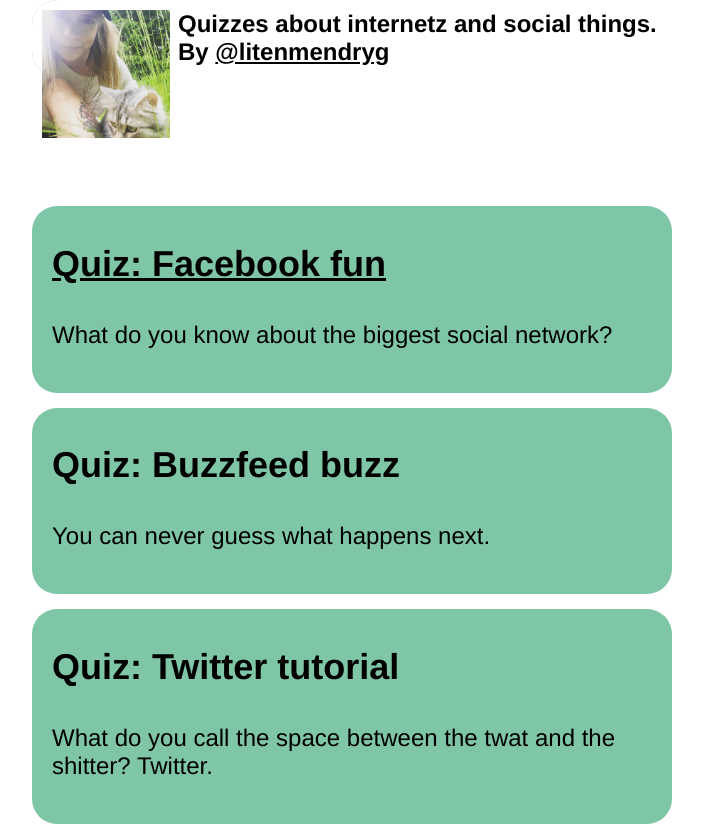
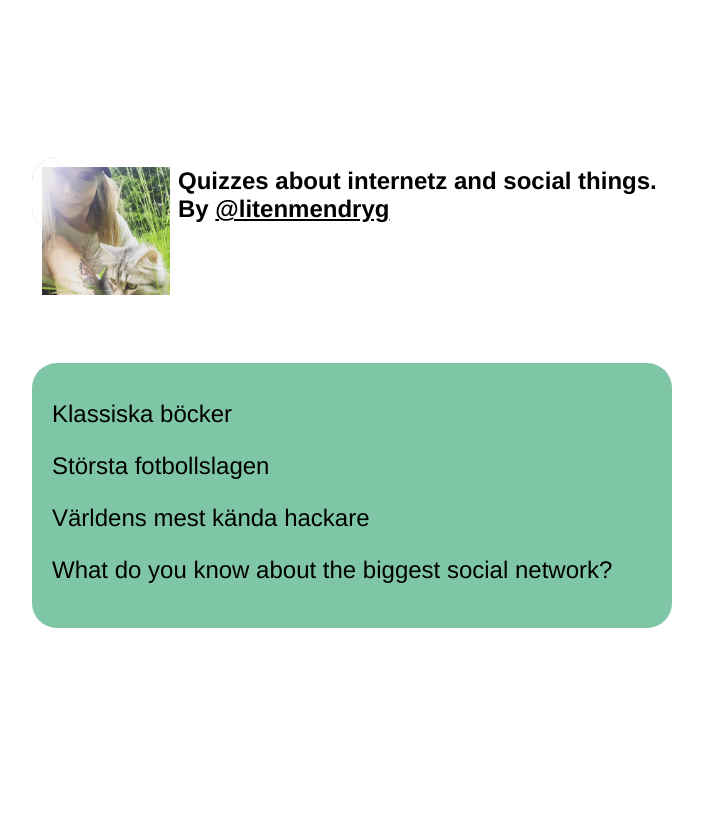
Before and after one commit to lindaheriksson/quizsite, a Django app: page / in a window 1280 px wide. Shown: the whole page, without its empty margins (288-991 px from the left). After the commit the page ends 628 px from the top, so only its background shows below. Run offline with Django 3.2, Linux system fonts and the light colour scheme.

Commit message:
quiz page using text data

```diff
--- a/quiz/templates/quiz/index.html
+++ b/quiz/templates/quiz/index.html
@@ -37,30 +37,12 @@
 					<div class="wrapper">
 						<div class="whole-guestion">
 							<p class="question">
-								<a href='quiz.html'>Quiz: Facebook fun</a>
+								{% for quiz_slug, quiz in quizzes.items %}
+								<p>{{ quiz.name }}</p>
+								{% endfor %}
 							</p>
 							<p>
 								What do you know about the biggest social network?
-							</p>
-						</div>
-					</div>
-					<div class="wrapper">
-						<div class="whole-guestion">
-							<p class="question">
-								Quiz: Buzzfeed buzz
-							</p>
-							<p>
-								You can never guess what happens next.
-							</p>
-						</div>
-					</div>
-					<div class="wrapper">
-						<div class="whole-guestion">
-							<p class="question">
-								Quiz: Twitter tutorial
-							</p>
-							<p>
-								What do you call the space between the twat and the shitter? Twitter.
 							</p>
 						</div>
 					</div>
--- a/quiz/templates/quiz/quiz.html
+++ b/quiz/templates/quiz/quiz.html
@@ -23,10 +23,10 @@
 					<div class="wrapper">
 						<div class="whole-guestion">
 							<p class="question">
-								Quiz: Facebook fun
+								{{ quiz.name }}
 							</p>
 							<p>
-								How old is Mark Zuckerberg? How many Facebook users are they? Find out what you know about the biggest social network!
+								{{ quiz.description }}
 							</p>
 						</div>
 					</div>
--- a/quiz/views.py
+++ b/quiz/views.py
@@ -1,10 +1,19 @@
+# coding: utf-8
+
 from django.shortcuts import render
 
 def index(request):
-	return render(request, "quiz/index.html")
+	context = {
+		"quizzes": quizzes,
+	}
+	return render(request, "quiz/index.html", context)
 
-def quiz(request):
-	return render(request, "quiz/quiz.html")
+def quiz(request, slug):
+	context = {
+		"quiz": quizzes[slug],
+		"quiz_slug": slug,
+	}
+	return render(request, "quiz/quiz.html", context)
 
 def question(request):
 	return render(request, "quiz/question.html")
@@ -14,7 +23,7 @@ def result(request):
 
 quizzes = {
 	"klassiker": {
-   		"name": "Klassiska böcker",
+   		"name": u"Klassiska böcker",
 	   	"description": "Hur bra kan du dina klassiker?"
 	},
 	"fotboll": {
--- a/quizsite/urls.py
+++ b/quizsite/urls.py
@@ -3,7 +3,7 @@ from django.conf.urls import url
 from quiz import views
 urlpatterns = [
 	url(r"^$", views.index),
-	url(r"^quiz/[a-z-]+/$", views.quiz),
+	url(r"^quiz/([a-z-]+)/$", views.quiz),
 	url(r"^quiz/[a-z-]+/question/[0-9]/$", views.question),
 	url(r"^quiz/[a-z-]+/result/$", views.result),
 ]
```
